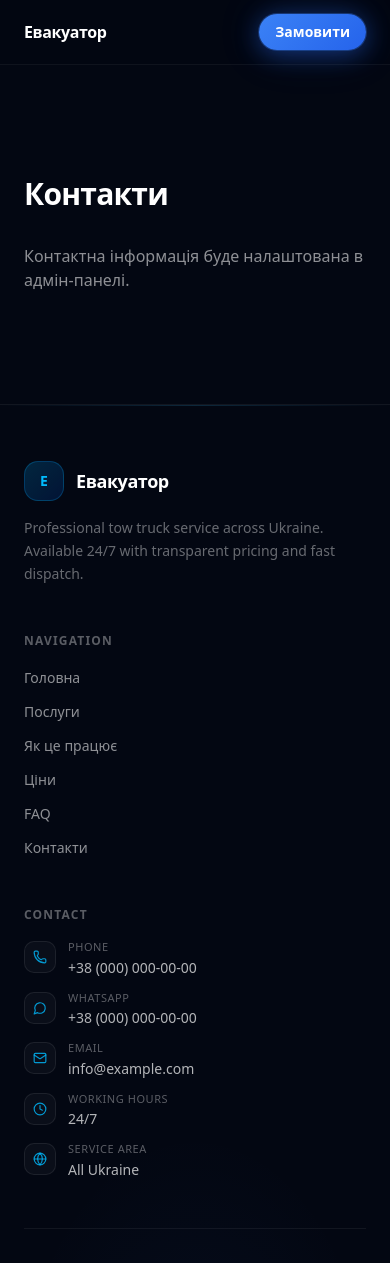
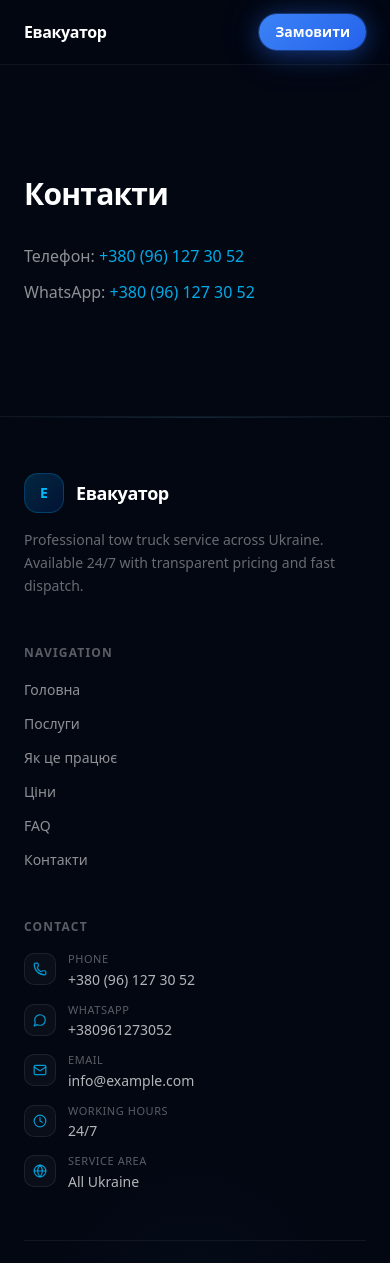
Before and after one commit to sport1k777/tow-truck-service, a Next.js app: page /contact in a window 390 px wide. Shown: the top 1263 px of the page. Built offline with nearby package versions, Linux system fonts and the light colour scheme.

Commit message:
Configure real company phone and WhatsApp links across the site.
Co-authored-by: Cursor <cursoragent@cursor.com>

```diff
--- a/prisma/seed.ts
+++ b/prisma/seed.ts
@@ -84,14 +84,14 @@ async function main() {
     },
     {
       key: 'contact.phone',
-      value: '',
+      value: '+380 (96) 127 30 52',
       type: SettingType.STRING,
       group: 'contact',
       description: 'Main business phone number (+380...)',
     },
     {
       key: 'contact.whatsapp',
-      value: '',
+      value: '+380961273052',
       type: SettingType.STRING,
       group: 'contact',
       description: 'WhatsApp Business number (+380...)',
--- a/src/app/(public)/(inner)/contact/page.tsx
+++ b/src/app/(public)/(inner)/contact/page.tsx
@@ -1,4 +1,5 @@
 import { PageShell } from '@/components/layout/page-shell';
+import { getDisplayPhone, getTelHref, getWhatsAppHref } from '@/lib/contact';
 import { generatePageMetadata } from '@/modules/seo/metadata';
 import { SettingsService } from '@/modules/settings/settings.service';
 
@@ -16,8 +17,27 @@ export default async function ContactPage() {
   return (
     <PageShell title="Контакти">
       <div className="space-y-3 text-white/55">
-        {settings.phone && <p>Телефон: {settings.phone}</p>}
-        {settings.whatsappNumber && <p>WhatsApp: {settings.whatsappNumber}</p>}
+        {settings.phone && (
+          <p>
+            Телефон:{' '}
+            <a href={getTelHref()} className="text-sky-400/90 transition-colors hover:text-sky-300">
+              {getDisplayPhone(settings.phone)}
+            </a>
+          </p>
+        )}
+        {settings.whatsappNumber && (
+          <p>
+            WhatsApp:{' '}
+            <a
+              href={getWhatsAppHref()}
+              target="_blank"
+              rel="noopener noreferrer"
+              className="text-sky-400/90 transition-colors hover:text-sky-300"
+            >
+              {getDisplayPhone(settings.phone)}
+            </a>
+          </p>
+        )}
         {settings.email && <p>Email: {settings.email}</p>}
         {!settings.phone && !settings.email && (
           <p>Контактна інформація буде налаштована в адмін-панелі.</p>
--- a/src/components/landing/contact-cta-section.tsx
+++ b/src/components/landing/contact-cta-section.tsx
@@ -11,8 +11,12 @@ import {
   Phone,
 } from 'lucide-react';
 import type { LucideIcon } from 'lucide-react';
+import {
+  getDisplayPhone,
+  getTelHref,
+  getWhatsAppHref,
+} from '@/lib/contact';
 
-const PLACEHOLDER_PHONE = '+38 (000) 000-00-00';
 const PLACEHOLDER_EMAIL = 'info@example.com';
 
 interface ContactCtaSectionProps {
@@ -22,24 +26,14 @@ interface ContactCtaSectionProps {
   workingHours: string | null;
 }
 
-function toTelHref(value: string): string {
-  const normalized = value.replace(/[^\d+]/g, '');
-  return normalized ? `tel:${normalized}` : '#';
-}
-
-function toWhatsAppHref(value: string): string {
-  const digits = value.replace(/\D/g, '');
-  return digits ? `https://wa.me/${digits}` : '#';
-}
-
 export function ContactCtaSection({
   phone,
   whatsappNumber,
   email,
   workingHours,
 }: ContactCtaSectionProps) {
-  const displayPhone = phone || PLACEHOLDER_PHONE;
-  const displayWhatsApp = whatsappNumber || phone || PLACEHOLDER_PHONE;
+  const displayPhone = getDisplayPhone(phone);
+  const displayWhatsApp = getDisplayPhone(whatsappNumber || phone);
   const displayEmail = email || PLACEHOLDER_EMAIL;
   const displayHours = workingHours || '24/7';
 
@@ -55,14 +49,14 @@ export function ContactCtaSection({
       icon: Phone,
       label: 'Phone',
       value: displayPhone,
-      href: toTelHref(displayPhone),
+      href: getTelHref(),
     },
     {
       id: 'whatsapp',
       icon: MessageCircle,
       label: 'WhatsApp',
       value: displayWhatsApp,
-      href: toWhatsAppHref(displayWhatsApp),
+      href: getWhatsAppHref(),
     },
     {
       id: 'email',
@@ -119,7 +113,7 @@ export function ContactCtaSection({
               Order a Tow Truck
             </Link>
             <a
-              href={toWhatsAppHref(displayWhatsApp)}
+              href={getWhatsAppHref()}
               target="_blank"
               rel="noopener noreferrer"
               className="cta-whatsapp hero-cta-secondary group inline-flex h-[3.25rem] items-center justify-center gap-2 rounded-full px-8 text-[0.9375rem] font-medium text-white/85"
@@ -128,7 +122,7 @@ export function ContactCtaSection({
               Contact via WhatsApp
             </a>
             <a
-              href={toTelHref(displayPhone)}
+              href={getTelHref()}
               className="cta-phone hero-cta-secondary group inline-flex h-[3.25rem] items-center justify-center gap-2 rounded-full px-8 text-[0.9375rem] font-medium text-white/85"
             >
               <span aria-hidden="true">📞</span>
--- a/src/components/layout/public-footer.tsx
+++ b/src/components/layout/public-footer.tsx
@@ -11,8 +11,12 @@ import {
   Share2,
 } from 'lucide-react';
 import { SettingsService } from '@/modules/settings/settings.service';
+import {
+  getDisplayPhone,
+  getTelHref,
+  getWhatsAppHref,
+} from '@/lib/contact';
 
-const PLACEHOLDER_PHONE = '+38 (000) 000-00-00';
 const PLACEHOLDER_EMAIL = 'info@example.com';
 
 const NAV_ITEMS = [
@@ -30,23 +34,13 @@ const SOCIAL_PLACEHOLDERS = [
   { id: 'facebook', href: '#', label: 'Facebook', icon: Share2 },
 ] as const;
 
-function toTelHref(value: string): string {
-  const normalized = value.replace(/[^\d+]/g, '');
-  return normalized ? `tel:${normalized}` : '#';
-}
-
-function toWhatsAppHref(value: string): string {
-  const digits = value.replace(/\D/g, '');
-  return digits ? `https://wa.me/${digits}` : '#';
-}
-
 export async function PublicFooter({ variant = 'dark' }: { variant?: 'dark' | 'light' }) {
   const settings = await SettingsService.getBusinessSettings();
   const companyName = settings.companyName || 'Евакуатор';
   const isDark = variant === 'dark';
 
-  const displayPhone = settings.phone || PLACEHOLDER_PHONE;
-  const displayWhatsApp = settings.whatsappNumber || settings.phone || PLACEHOLDER_PHONE;
+  const displayPhone = getDisplayPhone(settings.phone);
+  const displayWhatsApp = getDisplayPhone(settings.whatsappNumber || settings.phone);
   const displayEmail = settings.email || PLACEHOLDER_EMAIL;
   const displayHours = settings.workingHours || '24/7';
 
@@ -138,13 +132,13 @@ export async function PublicFooter({ variant = 'dark' }: { variant?: 'dark' | 'l
                 icon={Phone}
                 label="Phone"
                 value={displayPhone}
-                href={toTelHref(displayPhone)}
+                href={getTelHref()}
               />
               <FooterContactItem
                 icon={MessageCircle}
                 label="WhatsApp"
                 value={displayWhatsApp}
-                href={toWhatsAppHref(displayWhatsApp)}
+                href={getWhatsAppHref()}
                 external
               />
               <FooterContactItem
--- /dev/null
+++ b/src/lib/contact.defaults.ts
@@ -0,0 +1,47 @@
+/**
+ * Company contact defaults — single source of truth until Admin Settings are DB-backed.
+ * Display format for UI; E.164 / wa.me digits for links.
+ */
+
+export const COMPANY_PHONE_DISPLAY = '+380 (96) 127 30 52';
+
+/** E.164 without spaces — used in tel: and WhatsApp wa.me paths */
+export const COMPANY_PHONE_E164 = '+380961273052';
+
+export const COMPANY_PHONE_TEL = 'tel:+380961273052';
+
+/** wa.me uses digits only, no + prefix */
+export const COMPANY_WHATSAPP_NUMBER = '380961273052';
+
+export const COMPANY_WHATSAPP_URL = 'https://wa.me/380961273052';
+
+export function getTelHref(): string {
+  return COMPANY_PHONE_TEL;
+}
+
+export function getWhatsAppHref(message?: string): string {
+  if (!message?.trim()) {
+    return COMPANY_WHATSAPP_URL;
+  }
+
+  return `${COMPANY_WHATSAPP_URL}?text=${encodeURIComponent(message)}`;
+}
+
+export function getDisplayPhone(settingsPhone?: string | null): string {
+  return settingsPhone?.trim() || COMPANY_PHONE_DISPLAY;
+}
+
+export function getDisplayWhatsApp(
+  settingsWhatsApp?: string | null,
+  settingsPhone?: string | null,
+): string {
+  if (settingsWhatsApp?.trim()) {
+    return settingsWhatsApp.trim();
+  }
+
+  if (settingsPhone?.trim()) {
+    return settingsPhone.trim();
+  }
+
+  return COMPANY_PHONE_DISPLAY;
+}
--- /dev/null
+++ b/src/lib/contact.ts
@@ -0,0 +1,11 @@
+export {
+  COMPANY_PHONE_DISPLAY,
+  COMPANY_PHONE_E164,
+  COMPANY_PHONE_TEL,
+  COMPANY_WHATSAPP_NUMBER,
+  COMPANY_WHATSAPP_URL,
+  getDisplayPhone,
+  getDisplayWhatsApp,
+  getTelHref,
+  getWhatsAppHref,
+} from '@/lib/contact.defaults';
--- a/src/modules/settings/settings.defaults.ts
+++ b/src/modules/settings/settings.defaults.ts
@@ -8,6 +8,7 @@ import {
   DEFAULT_PHONE_COUNTRY_CODE,
   DEFAULT_TIMEZONE,
 } from '@/lib/locale.defaults';
+import { COMPANY_PHONE_DISPLAY, COMPANY_PHONE_E164 } from '@/lib/contact.defaults';
 import type { BusinessSettings } from './settings.types';
 
 /**
@@ -19,8 +20,8 @@ export const SETTINGS_DEFAULTS: BusinessSettings = {
   logoUrl: null,
   primaryColor: null,
   secondaryColor: null,
-  phone: '',
-  whatsappNumber: null,
+  phone: COMPANY_PHONE_DISPLAY,
+  whatsappNumber: COMPANY_PHONE_E164,
   email: null,
   websiteUrl: null,
   socialLinks: {},
```
Also changed, not shown: src/modules/booking/booking.whatsapp.ts (+17 -16 lines).
